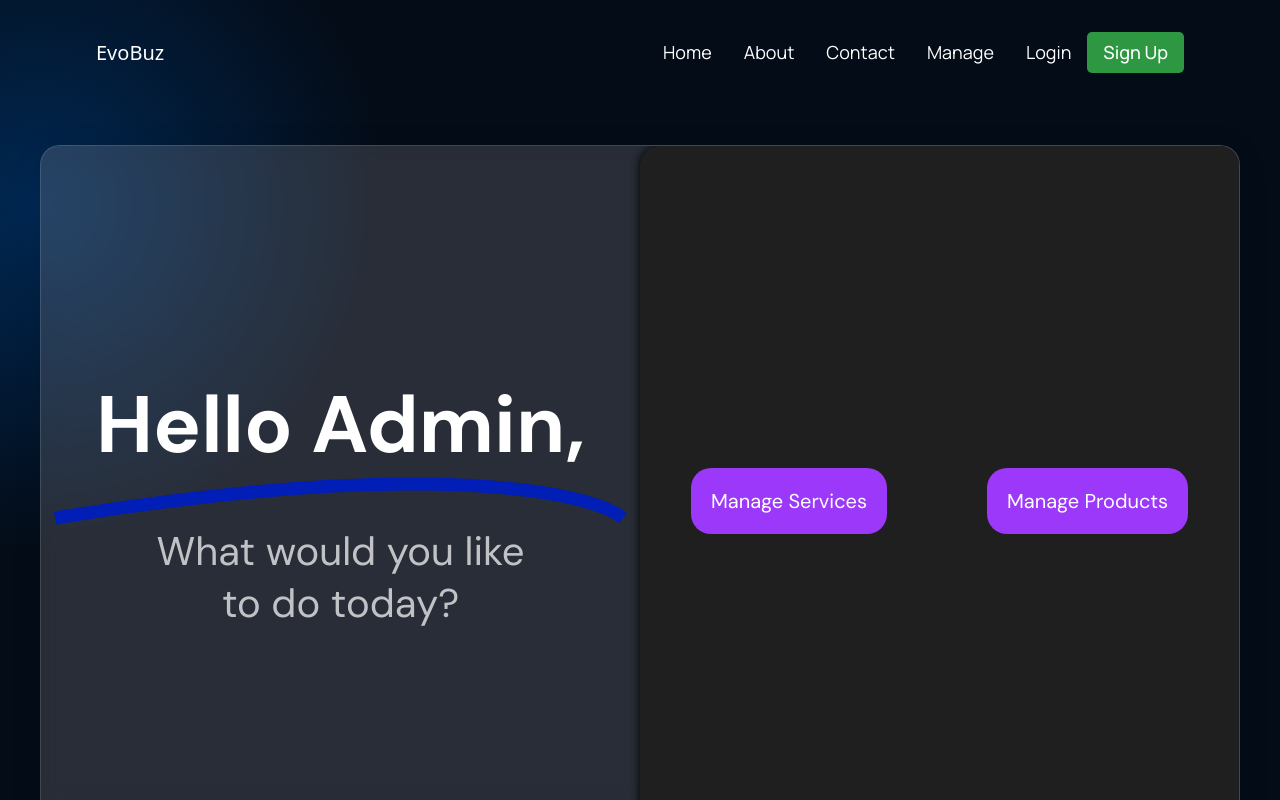
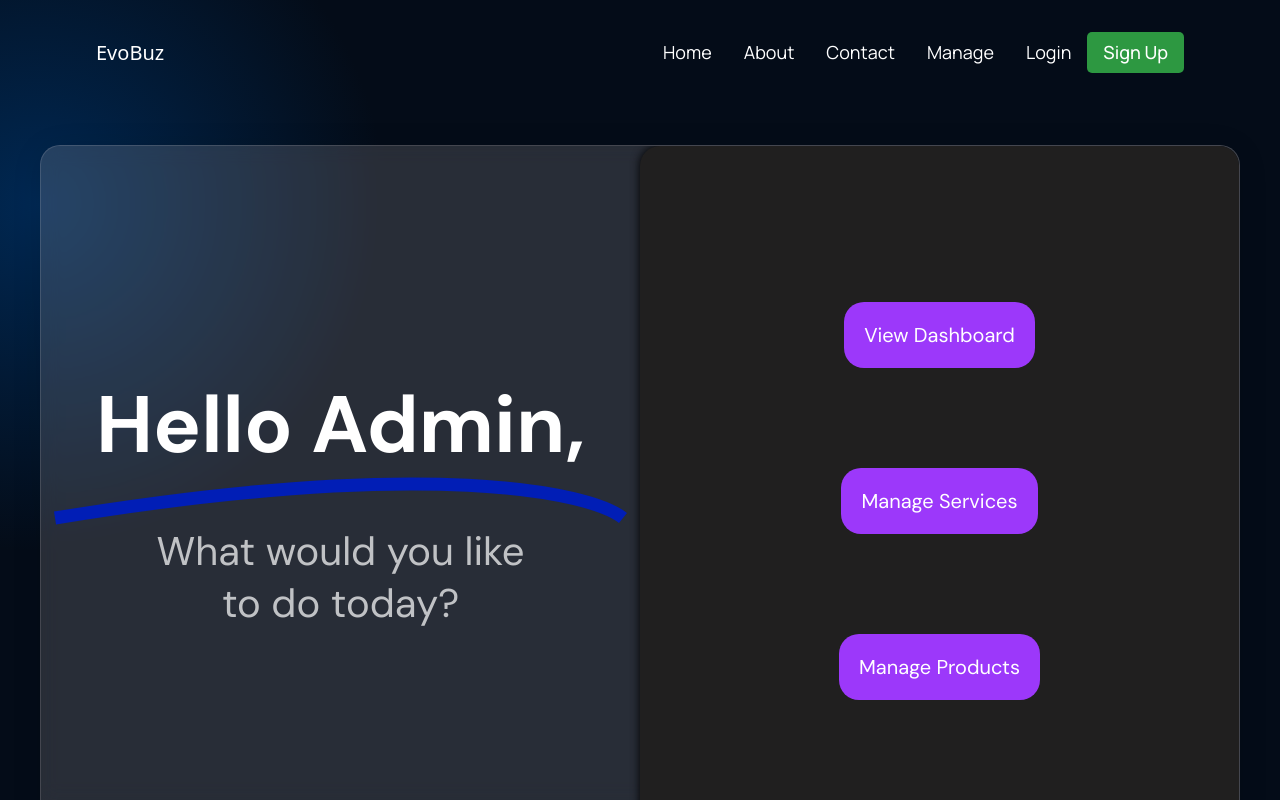
Before and after one commit to sanjesh17/evobuz-vendor, a React (Create React App) app: page /manage in a window 1280 px wide. Built offline with nearby package versions, Linux system fonts and the light colour scheme.

Commit message:
Applied new styles and added dashboard button

```diff
--- a/src/components/manage/Manage.jsx
+++ b/src/components/manage/Manage.jsx
@@ -26,6 +26,9 @@ const Manage = () => {
         </div>
         <div className="page-right">
           <div className="button-container">
+            <Link>
+              <button type="button">View Dashboard</button>
+            </Link>
             <Link to="/services">
               <button type="button">Manage Services</button>
             </Link>
--- a/src/components/manage/manage.css
+++ b/src/components/manage/manage.css
@@ -48,6 +48,7 @@
 
 .button-container {
   display: flex;
+  flex-direction: column;
   justify-content: center;
   align-items: center;
   gap: 100px;
```
